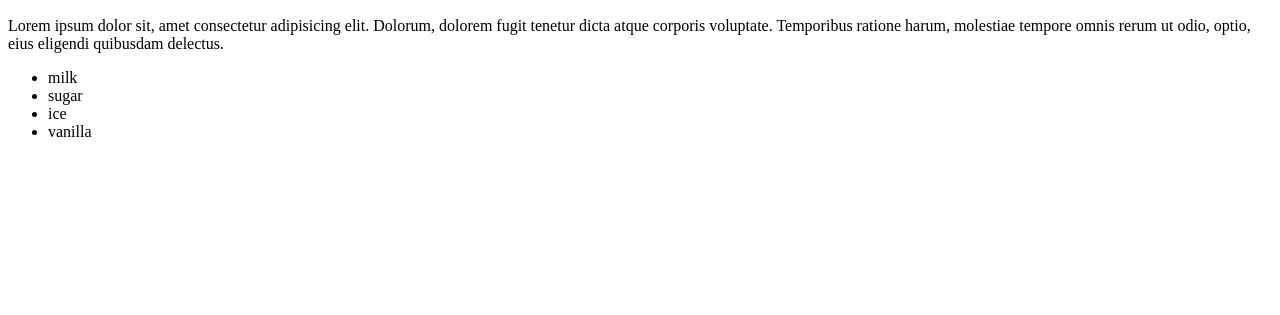
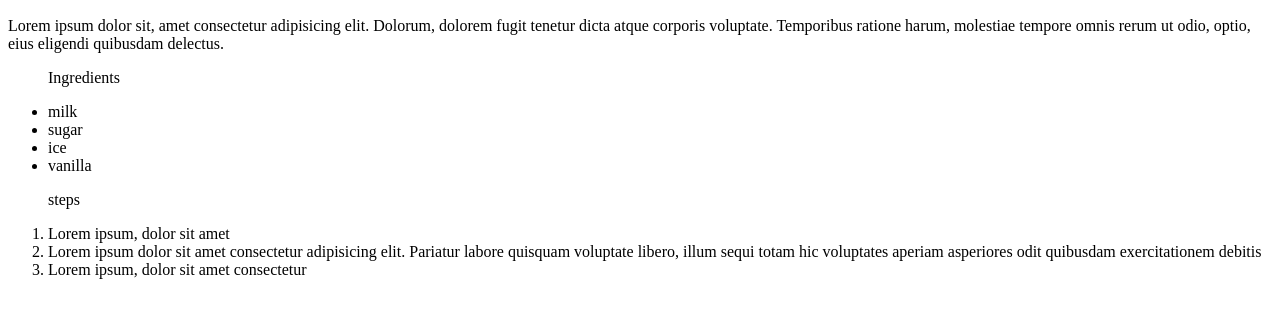
Before and after one commit to ananyabhat-18/odin-recipes, a plain HTML site: page recipes/icecream.html in a window 1280 px wide. Shown: the part 383-698 px from the top of the page. Drawn offline with Linux system fonts and the light colour scheme.

Commit message:
Edit recipes/icecream.html

```diff
--- a/recipes/icecream.html
+++ b/recipes/icecream.html
@@ -11,10 +11,18 @@
     <img src="https://img.etimg.com/thumb/msid-84939728,width-1200,height-900,imgsize-381352,resizemode-8,quality-100/magazines/panache/from-the-us-russia-to-india-an-ice-cream-bowl-has-a-long-political-history.jpg" alt="Ice cream">
     <p>Lorem ipsum dolor sit, amet consectetur adipisicing elit. Dolorum, dolorem fugit tenetur dicta atque corporis voluptate. Temporibus ratione harum, molestiae tempore omnis rerum ut odio, optio, eius eligendi quibusdam delectus.</p>
     <ul>
+        <p>Ingredients</p>
         <li>milk</li>
         <li>sugar</li>
         <li>ice</li>
         <li>vanilla</li>
     </ul>
+    <ol>
+        <p>steps
+        </p>
+        <li>Lorem ipsum, dolor sit amet </li>
+        <li>Lorem ipsum dolor sit amet consectetur adipisicing elit. Pariatur labore quisquam voluptate libero, illum sequi totam hic voluptates aperiam asperiores odit quibusdam exercitationem debitis </li>
+        <li>Lorem ipsum, dolor sit amet consectetur </li>
+    </ol>
 </body>
 </html>
```
